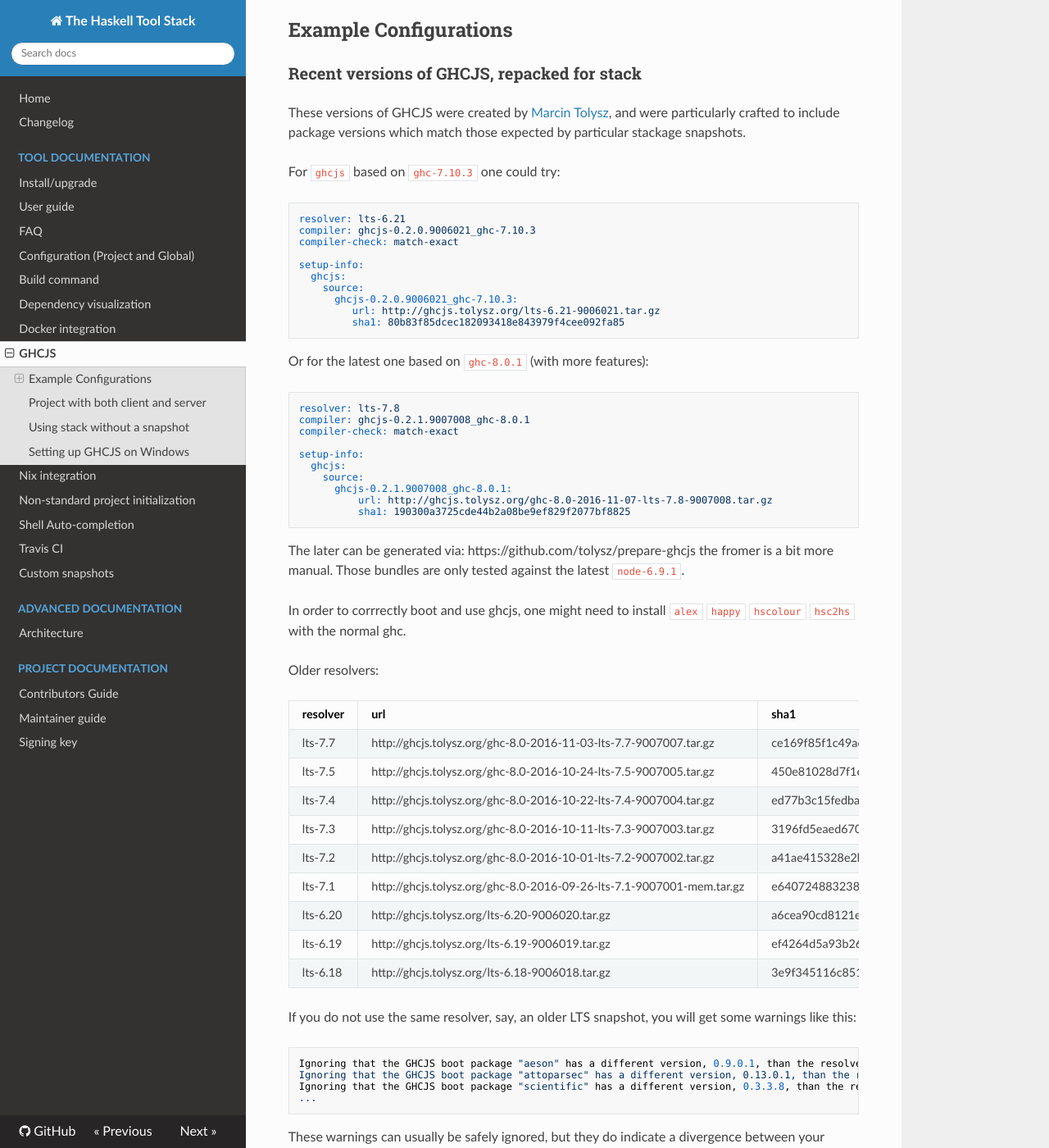
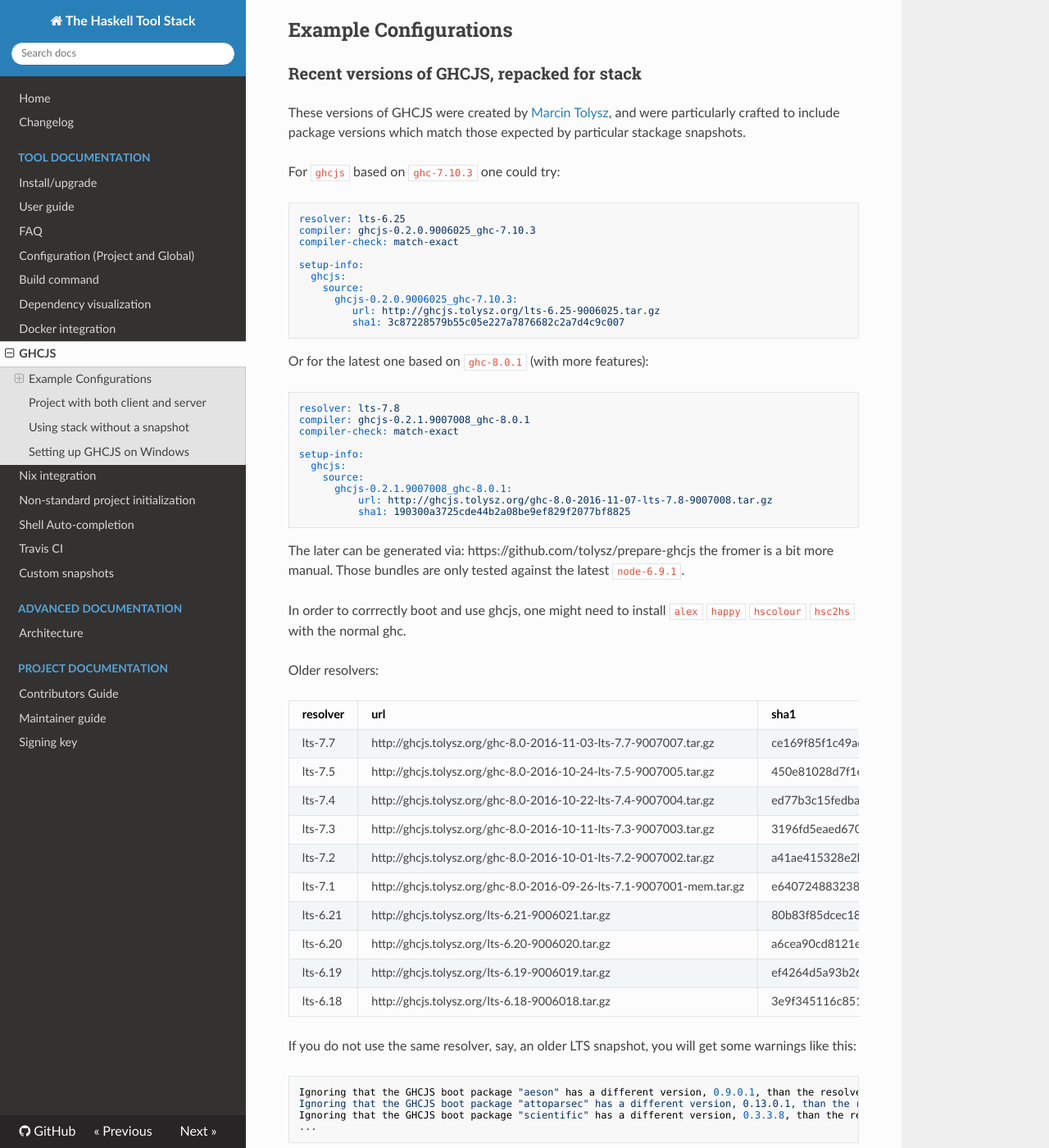
Before and after one commit to commercialhaskell/stack, an MkDocs documentation site: the page built from doc/ghcjs.md, in a window 1280 px wide and 1400 px high, scrolled down 509 px. Shown: the whole window at 82% size. Built offline with MkDocs 1.6.1, drawn with Linux system fonts in a browser that asks for light colours; nearby versions of some CDN libraries; old or Windows-style settings are respelled for this version of MkDocs.

Commit message:
add lts-6.25

````diff
--- a/doc/ghcjs.md
+++ b/doc/ghcjs.md
@@ -25,16 +25,16 @@ snapshots.
 
 For `ghcjs` based on `ghc-7.10.3` one could try:
 ```yaml
-resolver: lts-6.21
-compiler: ghcjs-0.2.0.9006021_ghc-7.10.3
+resolver: lts-6.25
+compiler: ghcjs-0.2.0.9006025_ghc-7.10.3
 compiler-check: match-exact
 
 setup-info:
   ghcjs:
     source:
-      ghcjs-0.2.0.9006021_ghc-7.10.3:
-         url: http://ghcjs.tolysz.org/lts-6.21-9006021.tar.gz
-         sha1: 80b83f85dcec182093418e843979f4cee092fa85
+      ghcjs-0.2.0.9006025_ghc-7.10.3:
+         url: http://ghcjs.tolysz.org/lts-6.25-9006025.tar.gz
+         sha1: 3c87228579b55c05e227a7876682c2a7d4c9c007
 ```
 
 Or for the latest one based on `ghc-8.0.1` (with more features):
@@ -65,6 +65,7 @@ Older resolvers:
 | lts-7.3 | http://ghcjs.tolysz.org/ghc-8.0-2016-10-11-lts-7.3-9007003.tar.gz | 3196fd5eaed670416083cf3678396d02c50096de |
 | lts-7.2 | http://ghcjs.tolysz.org/ghc-8.0-2016-10-01-lts-7.2-9007002.tar.gz | a41ae415328e2b257d40724d13d1386390c26322 |
 | lts-7.1 | http://ghcjs.tolysz.org/ghc-8.0-2016-09-26-lts-7.1-9007001-mem.tar.gz | e640724883238593e2d2f7f03991cb413ec0347b |
+| lts-6.21 | http://ghcjs.tolysz.org/lts-6.21-9006021.tar.gz | 80b83f85dcec182093418e843979f4cee092fa85 |
 | lts-6.20 | http://ghcjs.tolysz.org/lts-6.20-9006020.tar.gz | a6cea90cd8121eee3afb201183c6e9bd6bacd94a |
 | lts-6.19 | http://ghcjs.tolysz.org/lts-6.19-9006019.tar.gz | ef4264d5a93b269ee4ec8f9d5139da030331d65a |
 | lts-6.18 | http://ghcjs.tolysz.org/lts-6.18-9006018.tar.gz | 3e9f345116c851349a5a551ffd94f7e0b74bfabb |
````
